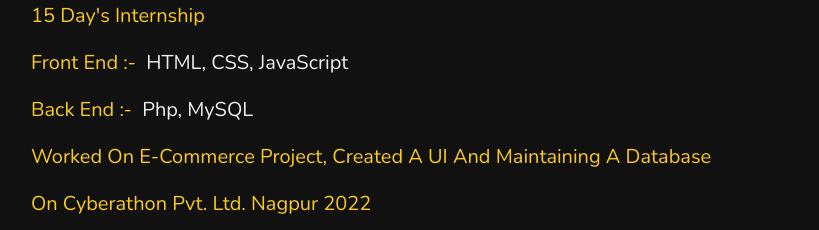
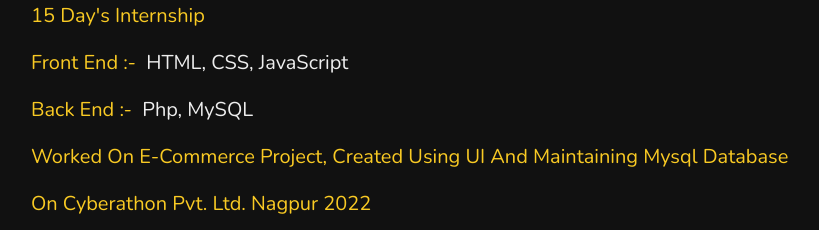
Before and after one commit to sappupachare/sappupachare.github.io, a plain HTML site: page index.html in a window 1280 px wide. Shown: the part 3600-3830 px from the top of the page, without its empty margins (399-1218 px from the left). Drawn offline with nearby package versions, Linux system fonts and the light colour scheme.

Commit message:
Update index.html

```diff
--- a/index.html
+++ b/index.html
@@ -165,7 +165,7 @@
 		<h3>15 Day's Internship</h3>
 		<h3>Front End :- <span>HTML, CSS, JavaScript</span></h3>
 		<h3>Back End :- <span>Php, MySQL </span></h3>
-		<h3>Worked On E-Commerce project, created a UI and maintaining a database</h3>
+		<h3>Worked On E-Commerce project, created using UI and maintaining Mysql database</h3>
 		<h3>On Cyberathon pvt. Ltd. Nagpur 2022</h3>
 
     </div>
```
